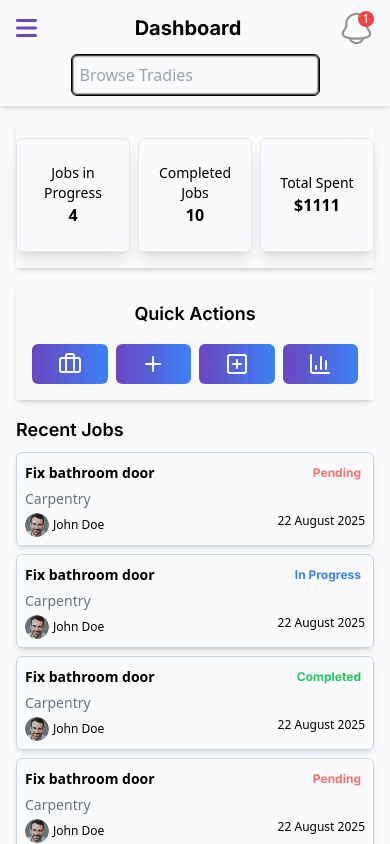
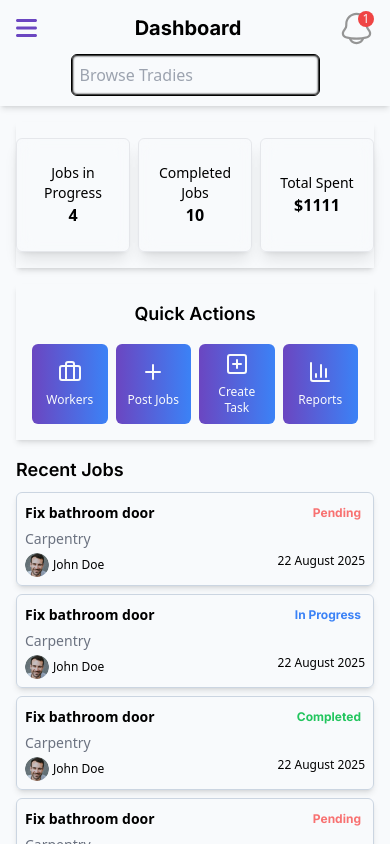
Before and after one commit to FlameGreat-1/BuildHive-Frontend, a React (Vite) app: page /app/client/home in a window 390 px wide. Built offline with nearby package versions, Linux system fonts and the light colour scheme.

Commit message:
changed something

```diff
--- a/src/userRoles/client/home/components/QuickActions.tsx
+++ b/src/userRoles/client/home/components/QuickActions.tsx
@@ -25,7 +25,7 @@ const QuickActions = ({ classes, children, title, link, click }: Props) => {
       title={title}
     >
       {children}
-      <p className="hidden md:block">{title}</p>
+      <p className="  md:block">{title}</p>
     </div>
   )
 }
```
